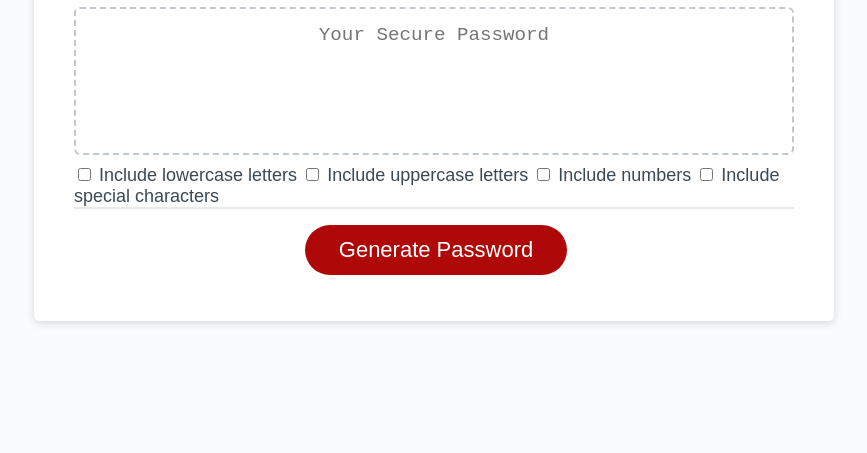
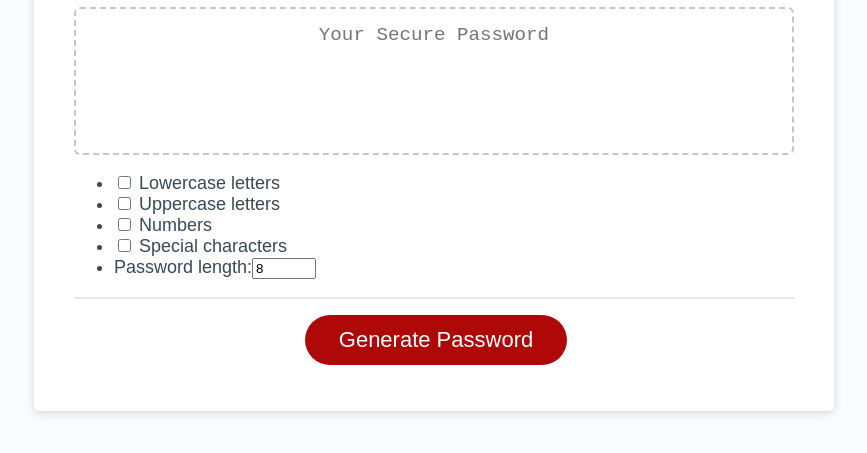
Before and after one commit to JudsonHones/Challenge-03-PW-Generator, a plain HTML site: page index.html in a window 1280 px wide. Shown: the part 241-694 px from the top of the page, without its empty margins (206-1073 px from the left). Drawn offline with Linux system fonts and the light colour scheme.

Commit message:
Put the password criteria in a list that is more user friendly.

```diff
--- a/index.html
+++ b/index.html
@@ -23,10 +23,13 @@
             placeholder="Your Secure Password"
             aria-label="Generated Password"
           ></textarea>
-          <label><input type="checkbox" id="lowercase"> Include lowercase letters</label>
-          <label><input type="checkbox" id="uppercase"> Include uppercase letters</label>
-          <label><input type="checkbox" id="numbers"> Include numbers</label>
-          <label><input type="checkbox" id="special"> Include special characters</label>
+          <ul>
+            <li><label><input type="checkbox" id="lowercase"> Lowercase letters</label></li>
+            <li><label><input type="checkbox" id="uppercase"> Uppercase letters</label></li>
+            <li><label><input type="checkbox" id="numbers"> Numbers</label></li>
+            <li><label><input type="checkbox" id="special"> Special characters</label></li>
+            <li><label>Password length:<input type="number" id="length" min="8" max="128" value="8"></label></li>
+          </ul>
         </div>
         <div class="card-footer">
           <button id="generate" class="btn">Generate Password</button>
--- a/script.js
+++ b/script.js
@@ -10,8 +10,7 @@ function generatePassword(length = 8, lower = true, upper = true, number = true,
   var upper = document.querySelector("#uppercase").checked;
   var number = document.querySelector("#numbers").checked;
   var special = document.querySelector("#special").checked;
-  var length = prompt("How long would you like your password to be? (8-128 characters)");
-
+  var length = parseInt(document.querySelector("#length").value);
   length = parseInt(length);
 
   if (length < 8 || length > 128) {
```
